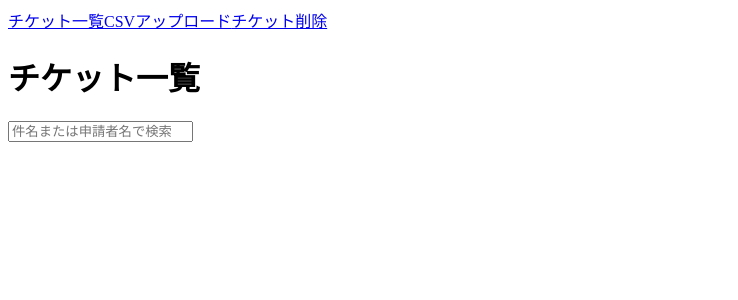
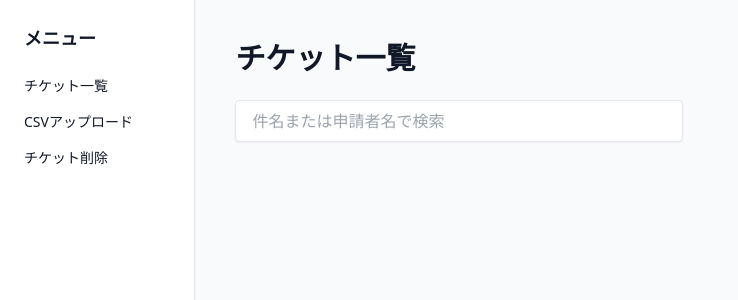
Before and after one commit to arcwataru/csv-ticket-viewer-v4, a Next.js app: page /tickets in a window 1280 px wide. Shown: the top 300 px of the page, without its empty margins (0-738 px from the left). Built offline with nearby package versions, Linux system fonts and the light colour scheme.

Commit message:
Add files via upload

```diff
--- a/components/Sidebar.js
+++ b/components/Sidebar.js
@@ -2,8 +2,9 @@ import Link from 'next/link';
 
 export default function Sidebar() {
   return (
-    <div className="w-56 bg-white border-r border-gray-200 min-h-screen p-6 text-gray-900">
-      <nav className="space-y-5 text-sm font-medium">
+    <div className="w-56 bg-white border-r border-gray-200 min-h-screen p-6 shadow-sm">
+      <h2 className="text-lg font-semibold mb-6">メニュー</h2>
+      <nav className="space-y-4 text-sm">
         <Link href="/tickets" className="block hover:text-blue-600">チケット一覧</Link>
         <Link href="/" className="block hover:text-blue-600">CSVアップロード</Link>
         <Link href="/delete" className="block hover:text-blue-600">チケット削除</Link>
--- /dev/null
+++ b/pages/_app.js
@@ -0,0 +1,4 @@
+import '../styles/globals.css';
+export default function App({ Component, pageProps }) {
+  return <Component {...pageProps} />;
+}
--- a/pages/delete.js
+++ b/pages/delete.js
@@ -24,15 +24,15 @@ export default function DeletePage() {
   return (
     <div className="flex">
       <Sidebar />
-      <main className="p-8 w-full bg-gray-50 min-h-screen">
-        <h1 className="text-3xl font-extrabold text-gray-800 mb-6">チケット削除</h1>
-        {message && <p className="mb-4 text-green-600 font-semibold">{message}</p>}
+      <main className="p-10 w-full">
+        <h1 className="text-3xl font-semibold mb-6">チケット削除</h1>
+        {message && <p className="text-green-600 mb-4">{message}</p>}
         {tickets.map((ticket, index) => (
-          <div key={index} className="flex items-center justify-between border border-gray-300 rounded-xl p-4 mb-4 bg-white shadow-sm">
+          <div key={index} className="flex justify-between items-center bg-white p-4 rounded border shadow mb-4">
             <div>
-              <p className="font-bold">No: {ticket['No'] || index + 1}</p>
-              <p className="text-sm text-gray-700">件名: {ticket['件名'] || '未設定'}</p>
-              <p className="text-sm text-gray-700">申請者: {ticket['申請者名'] || '不明'}</p>
+              <p className="font-semibold">No: {ticket['No'] || index + 1}</p>
+              <p className="text-gray-700 text-sm">件名: {ticket['件名']}</p>
+              <p className="text-gray-700 text-sm">申請者: {ticket['申請者名']}</p>
             </div>
             <button
               onClick={() => handleDelete(index)}
--- a/pages/index.js
+++ b/pages/index.js
@@ -27,10 +27,10 @@ export default function Home() {
   return (
     <div className="flex">
       <Sidebar />
-      <main className="p-8 w-full bg-gray-50 min-h-screen">
-        <h1 className="text-3xl font-extrabold text-gray-800 mb-6">CSV Ticket Viewer</h1>
-        <p className="mb-4">CSVファイルをアップロードしてください。既存データに追加されます。</p>
-        <input type="file" accept=".csv" onChange={handleFileUpload} className="mb-4" />
+      <main className="p-10 w-full">
+        <h1 className="text-4xl font-bold mb-6">CSV Ticket Viewer</h1>
+        <p className="mb-4 text-gray-600">CSVファイルをアップロードしてください。既存データに追加されます。</p>
+        <input type="file" accept=".csv" onChange={handleFileUpload} className="border rounded px-4 py-2" />
       </main>
     </div>
   );
--- a/pages/ticket/[id].js
+++ b/pages/ticket/[id].js
@@ -1,38 +1,36 @@
 import { useRouter } from 'next/router';
 import { useEffect, useState } from 'react';
 import Sidebar from '../../components/Sidebar';
-import Link from 'next/link';
 
-export default function TicketDetailPage() {
+export default function TicketDetail() {
   const router = useRouter();
   const { id } = router.query;
   const [ticket, setTicket] = useState(null);
 
   useEffect(() => {
-    const data = JSON.parse(localStorage.getItem('csvData') || '[]');
-    if (id !== undefined && data[Number(id)]) {
-      setTicket(data[Number(id)]);
+    const stored = JSON.parse(localStorage.getItem('csvData') || '[]');
+    if (id !== undefined) {
+      setTicket(stored[Number(id)]);
     }
   }, [id]);
-
-  if (!ticket) return <div className="p-8">読み込み中...</div>;
 
   return (
     <div className="flex">
       <Sidebar />
-      <main className="p-8 w-full bg-gray-50 min-h-screen">
-        <h1 className="text-3xl font-extrabold text-gray-800 mb-6">
-          {ticket['件名'] || `チケット詳細 #${id}`}
-        </h1>
-        <Link href="/tickets" className="text-blue-600 underline mb-4 inline-block">← チケット一覧に戻る</Link>
-        <div className="space-y-4">
-          {Object.entries(ticket).map(([key, value]) => (
-            <div key={key} className="border p-4 rounded bg-white">
-              <p className="text-sm text-gray-500 font-semibold">{key}</p>
-              <p className="text-base whitespace-pre-wrap">{value}</p>
-            </div>
-          ))}
-        </div>
+      <main className="p-10 w-full">
+        <h1 className="text-3xl font-semibold mb-6">チケット詳細</h1>
+        {ticket ? (
+          <div className="space-y-4">
+            {Object.entries(ticket).map(([key, value]) => (
+              <div key={key} className="grid grid-cols-4 items-start">
+                <div className="font-medium text-gray-700">{key}</div>
+                <div className="col-span-3 bg-white p-4 rounded border">{value}</div>
+              </div>
+            ))}
+          </div>
+        ) : (
+          <p>チケットが見つかりません。</p>
+        )}
       </main>
     </div>
   );
--- a/pages/tickets.js
+++ b/pages/tickets.js
@@ -2,42 +2,44 @@ import { useEffect, useState } from 'react';
 import Link from 'next/link';
 import Sidebar from '../components/Sidebar';
 
-export default function TicketsPage() {
-  const [tickets, setTickets] = useState([]);
-  const [search, setSearch] = useState('');
+export default function Tickets() {
+  const [data, setData] = useState([]);
+  const [searchTerm, setSearchTerm] = useState('');
 
   useEffect(() => {
-    const data = JSON.parse(localStorage.getItem('csvData') || '[]');
-    setTickets(data);
+    const stored = JSON.parse(localStorage.getItem('csvData') || '[]');
+    setData(stored);
   }, []);
 
-  const filtered = tickets.filter(ticket => {
-    return (
-      (ticket['件名'] || '').includes(search) ||
-      (ticket['申請者名'] || '').includes(search)
-    );
-  });
+  const filteredData = data.filter(item =>
+    (item['件名'] && item['件名'].toLowerCase().includes(searchTerm.toLowerCase())) ||
+    (item['申請者名'] && item['申請者名'].toLowerCase().includes(searchTerm.toLowerCase()))
+  );
 
   return (
     <div className="flex">
       <Sidebar />
-      <main className="p-8 w-full bg-gray-50 min-h-screen">
-        <h1 className="text-3xl font-extrabold text-gray-800 mb-6">チケット一覧</h1>
+      <main className="p-10 w-full">
+        <h1 className="text-3xl font-semibold mb-6">チケット一覧</h1>
         <input
           type="text"
           placeholder="件名または申請者名で検索"
-          value={search}
-          onChange={(e) => setSearch(e.target.value)}
-          className="p-2 border mb-6 w-full"
+          className="w-full max-w-md mb-6 px-4 py-2 border rounded shadow-sm"
+          value={searchTerm}
+          onChange={(e) => setSearchTerm(e.target.value)}
         />
-        {filtered.map((ticket, index) => (
-          <Link key={index} href={`/ticket/${index}`} className="block border rounded-xl p-4 mb-4 bg-white shadow-sm hover:shadow-md">
-            <h2 className="text-lg font-semibold mb-1">No: {ticket['No'] || index + 1}</h2>
-            <p className="font-bold">{ticket['件名'] || `チケット #${index + 1}`}</p>
-            <p className="text-sm">申請者: {ticket['申請者名'] || '不明'}</p>
-            <p className="text-sm">WFコード: {ticket['WFコード'] || '未設定'}</p>
-          </Link>
-        ))}
+        <div>
+          {filteredData.map((item, index) => (
+            <Link href={`/ticket/${index}`} key={index}>
+              <div className="cursor-pointer border rounded-xl p-5 bg-white shadow hover:shadow-md transition mb-8">
+                <p className="text-xs text-gray-500 mb-1">No: {item['No'] || index + 1}</p>
+                <p className="text-lg font-bold text-gray-800">{item['件名'] || '件名なし'}</p>
+                <p className="text-sm text-gray-600">WFコード: {item['WFコード'] || 'なし'}</p>
+                <p className="text-sm text-gray-600">申請者名: {item['申請者名'] || '不明'}</p>
+              </div>
+            </Link>
+          ))}
+        </div>
       </main>
     </div>
   );
--- /dev/null
+++ b/postcss.config.js
@@ -0,0 +1 @@
+module.exports = { plugins: { tailwindcss: {}, autoprefixer: {} } }
--- /dev/null
+++ b/styles/globals.css
@@ -0,0 +1,7 @@
+@tailwind base;
+@tailwind components;
+@tailwind utilities;
+
+body {
+  @apply bg-gray-50 text-gray-900 font-sans;
+}
--- /dev/null
+++ b/tailwind.config.js
@@ -0,0 +1 @@
+module.exports = { content: ["./pages/**/*.{js,ts,jsx,tsx}", "./components/**/*.{js,ts,jsx,tsx}"], theme: { extend: {} }, plugins: [] }
```
Also changed, not shown: package.json (+6 -1 lines).
